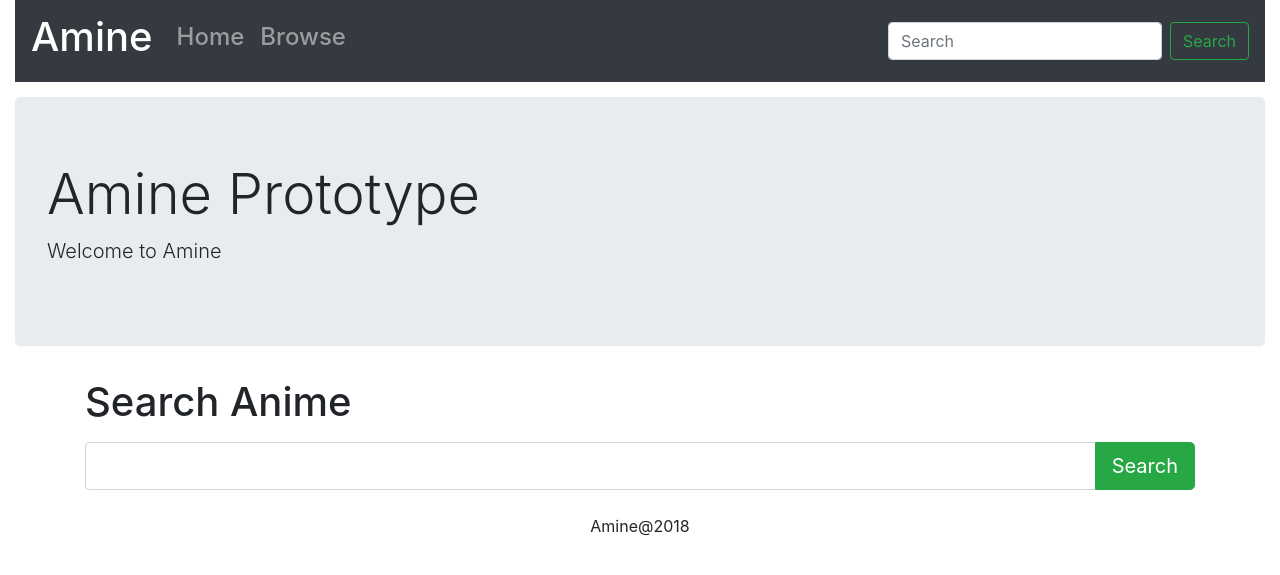
After one commit to Squishy123/amine-backend, a Node server app: page /browse in a window 1280 px wide. The commit adds this page. Shown: the top 575 px of the page. Run offline with Node 20, Linux system fonts and the light colour scheme; some libraries are stand-ins or nearby versions.

Commit message:
Added browse layout

```diff
--- a/public/javascripts/pages/index.js
+++ b/public/javascripts/pages/index.js
@@ -13,7 +13,11 @@
             col.className = "col-md-3";
             let card = document.createElement('div');
             card.className = "card animeItem";
-            card.innerHTML = `<img class="card-img-top" src="${e.image_url}" alt="Poster"><div class="card-body"><h5 class="card-title">${e.title}</h5></div>`;
+            card.innerHTML = `<img class="card-img-top" src="${e.image_url}" alt="Poster">
+            <div class="card-body">
+            <h5 class="card-title">${e.title}</h5>
+            <a href="#" class="btn btn-primary">Watch Now</a>
+            </div>`;
             col.appendChild(card);
             row.appendChild(col);
         });
--- a/routes/pageRouter.js
+++ b/routes/pageRouter.js
@@ -5,4 +5,9 @@ router.get('/', (req, res) => {
     res.render('index', {})
 });
 
+router.get('/browse', (req, res) => {
+    res.render('browse', {})
+});
+
+
 module.exports = router;
--- /dev/null
+++ b/views/browse.pug
@@ -0,0 +1,16 @@
+extends layout
+block content
+  div(class="container-fluid justify-content-center" style="margin-top: 15px")
+    div(class="jumbotron")
+      h1(class="display-4") Amine Prototype
+      p(class="lead") Welcome to Amine
+    div(class="container")
+        label
+            h1 Search Anime
+        div(class="input-group mb-3")
+            input(class="form-control" type="text")
+            div(class="input-group-append")
+                button(class="btn btn-success btn-lg") Search
+
+  block scripts
+    script(src="/javascripts/mal/api.js")
--- a/views/layout.pug
+++ b/views/layout.pug
@@ -22,13 +22,10 @@ html
             ul(class="navbar-nav mr-auto")
               li(class="nav-item")
                 h5(class="text-white h4")
-                  a(class="nav-link") Home
+                  a(class="nav-link" href="/") Home
               li(class="nav-item")
                 h5(class="text-white h4")
-                  a(class="nav-link") Browse
-              li(class="nav-item")
-               h5(class="text-white h4")
-                a(class="nav-link") Schedule
+                  a(class="nav-link" href="/browse") Browse
             form(class="form-inline my-2 my-lg-0")
               input(class="form-control mr-sm-2" type="search" placeholder="Search" aria-label="Search")
               button(class="btn btn-outline-success my-2 my-sm-0" type="submit")
```
